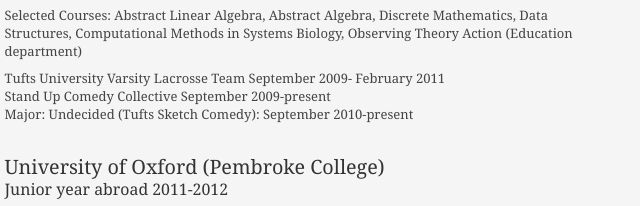
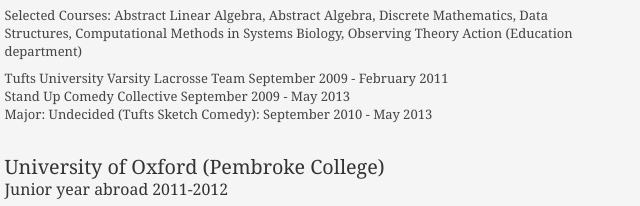
Before and after one commit to srgordon/srgordon.github.com, a plain HTML site: page index.html in a window 1280 px wide. Shown: the part 310-516 px from the top of the page, 397-1037 px from the left. Drawn offline with Linux system fonts and the light colour scheme.

Commit message:
updated dates

```diff
--- a/index.html
+++ b/index.html
@@ -37,9 +37,9 @@
                                 <h4>Bachelor of Arts, February 2013 <BR>GPA: 3.81; <b>Summa Cum Laude</b></h4>
                                 <h5> </h5>
                                 <p> Selected Courses: Abstract Linear Algebra, Abstract Algebra, Discrete Mathematics, Data Structures, Computational Methods in Systems Biology, Observing Theory Action (Education department)</p>
-                            	<p> Tufts University Varsity Lacrosse Team September 2009- February 2011<br>
-									Stand Up Comedy Collective September 2009-present<br>
-									Major: Undecided (Tufts Sketch Comedy): September 2010-present</p>
+                            	<p> Tufts University Varsity Lacrosse Team September 2009 - February 2011<br>
+									Stand Up Comedy Collective September 2009 - May 2013 <br>
+									Major: Undecided (Tufts Sketch Comedy): September 2010 - May 2013</p>
 								<br><br>
                             </div>
                             <div class="ed">
```
